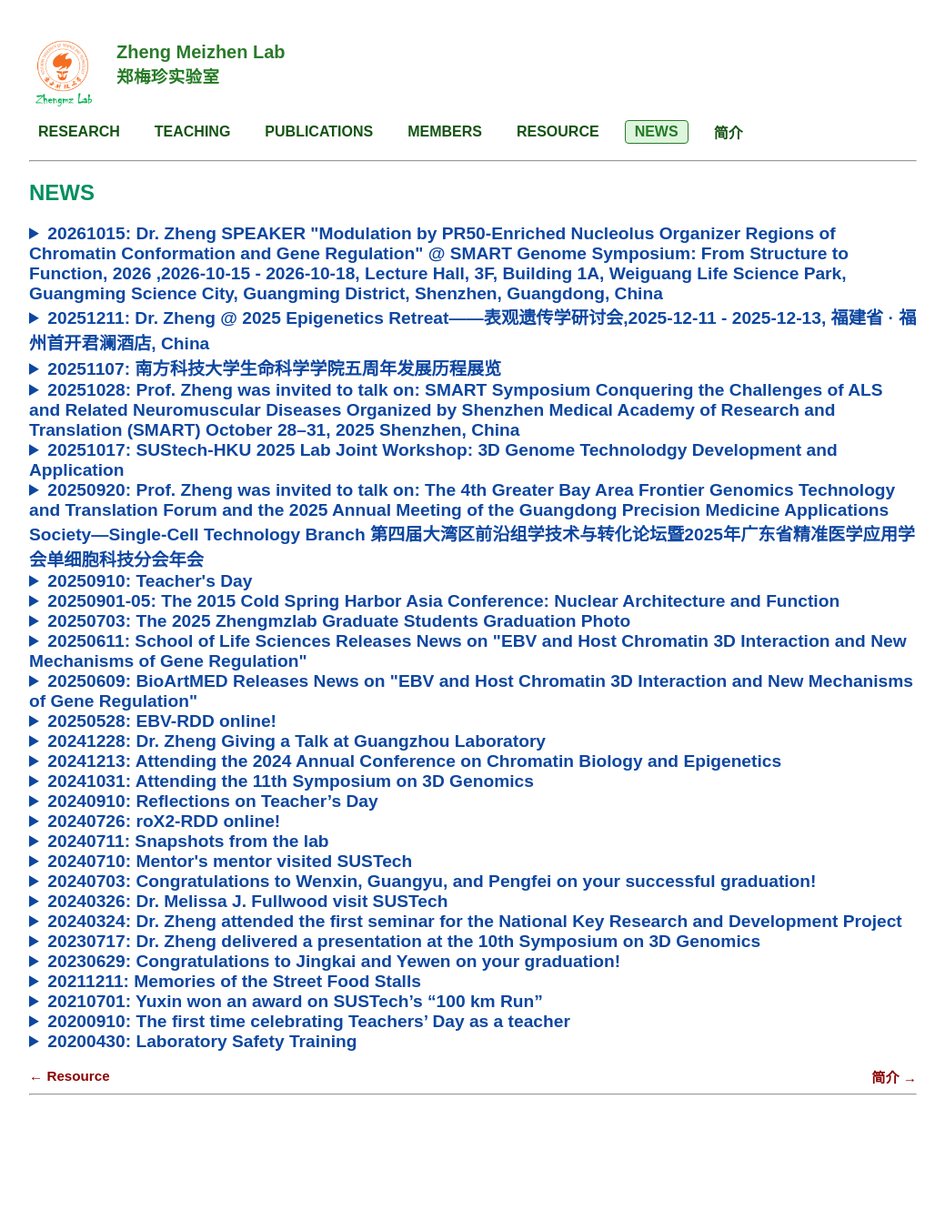
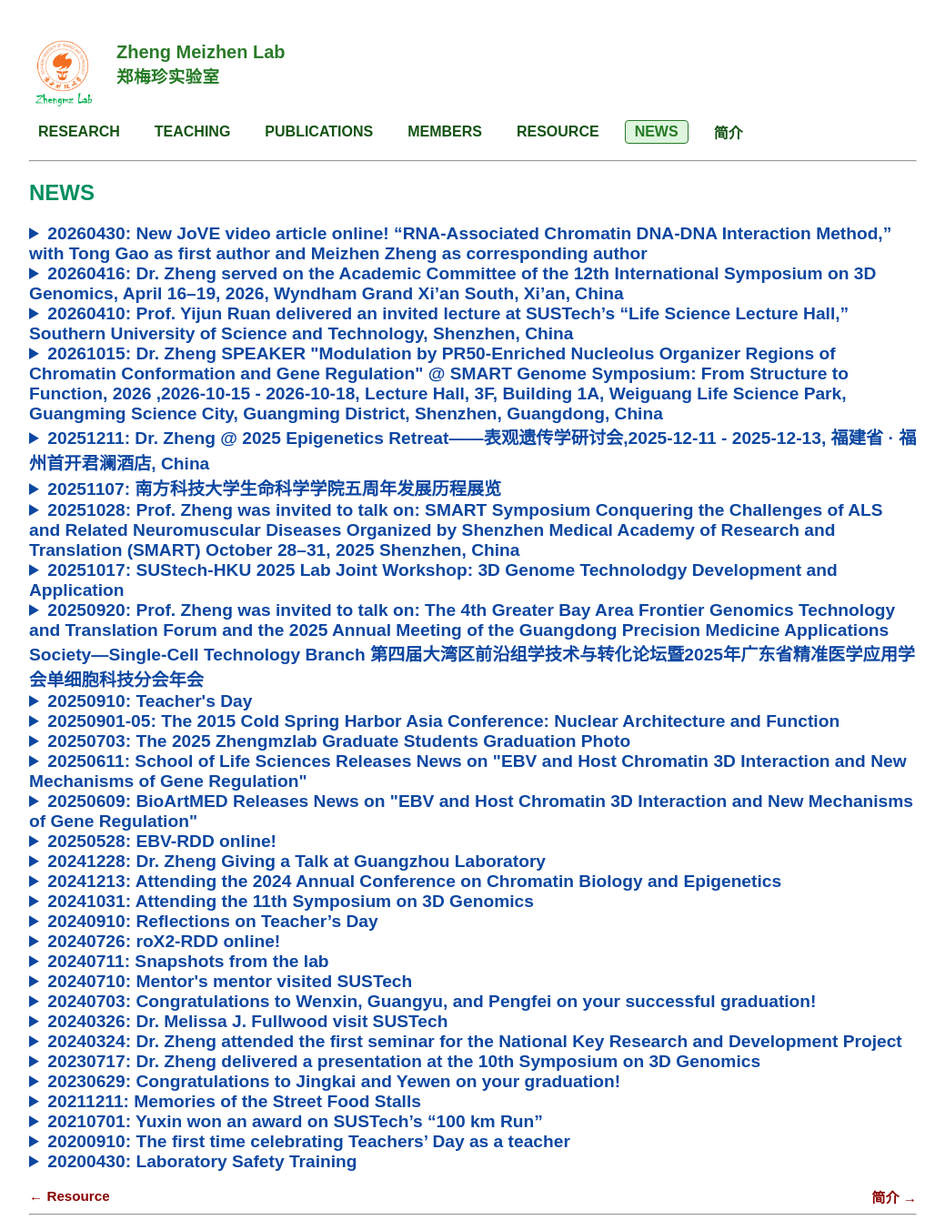
Before and after one commit to ZhengmzLab/zhengmzlab.github.io, a Jekyll site: the page built from news.md, in a window 1280 px wide. Shown: the whole page at 91% size, without its empty margins (120-1159 px from the left). Built offline with Jekyll 4.4.1, drawn with Linux system fonts in a browser that asks for light colours; comment, search, counter and statistics services are not loaded; before the commit the page ends 1220 px from its top, so only the background shows below that.

Commit message:
Add April 2026 lab news
Added new entries to the news section, including details about recent publications and lectures.

```diff
--- a/news.md
+++ b/news.md
@@ -3,6 +3,31 @@ layout: default
 title: NEWS
 ---
 ## <span style="color:#008f5e; font-weight:bold;">NEWS</span>
+
+<!-- ################################# -->
+<details>
+<summary  style="color:#0D47A1; font-size:1.2em; font-weight:bold;" >20260430: New JoVE video article online! “RNA-Associated Chromatin DNA-DNA Interaction Method,” with Tong Gao as first author and Meizhen Zheng as corresponding author </summary>
+<br>
+<a href="https://www.jove.com/t/70090/rna-associated-chromatin-dna-dna-interaction-method">RNA-Associated Chromatin DNA-DNA Interaction Method</a>
+</details>
+<!-- ################################# -->
+
+<!-- ################################# -->
+<details>
+<summary  style="color:#0D47A1; font-size:1.2em; font-weight:bold;" >20260416: Dr. Zheng served on the Academic Committee of the 12th International Symposium on 3D Genomics, April 16–19, 2026, Wyndham Grand Xi’an South, Xi’an, China </summary>
+<br>
+<a href="https://3dgenomics2026.aconf.org/en-us/index.html">The 12th International Symposium on 3D Genomics</a>
+</details>
+<!-- ################################# -->
+
+<!-- ################################# -->
+<details>
+<summary  style="color:#0D47A1; font-size:1.2em; font-weight:bold;" >20260410: Prof. Yijun Ruan delivered an invited lecture at SUSTech’s “Life Science Lecture Hall,” Southern University of Science and Technology, Shenzhen, China </summary>
+<br>
+An invited lecture by Prof. Yijun Ruan at SUSTech’s “Life Science Lecture Hall.”
+</details>
+<!-- ################################# -->
+
 
 
 <!-- ################################# -->
```
